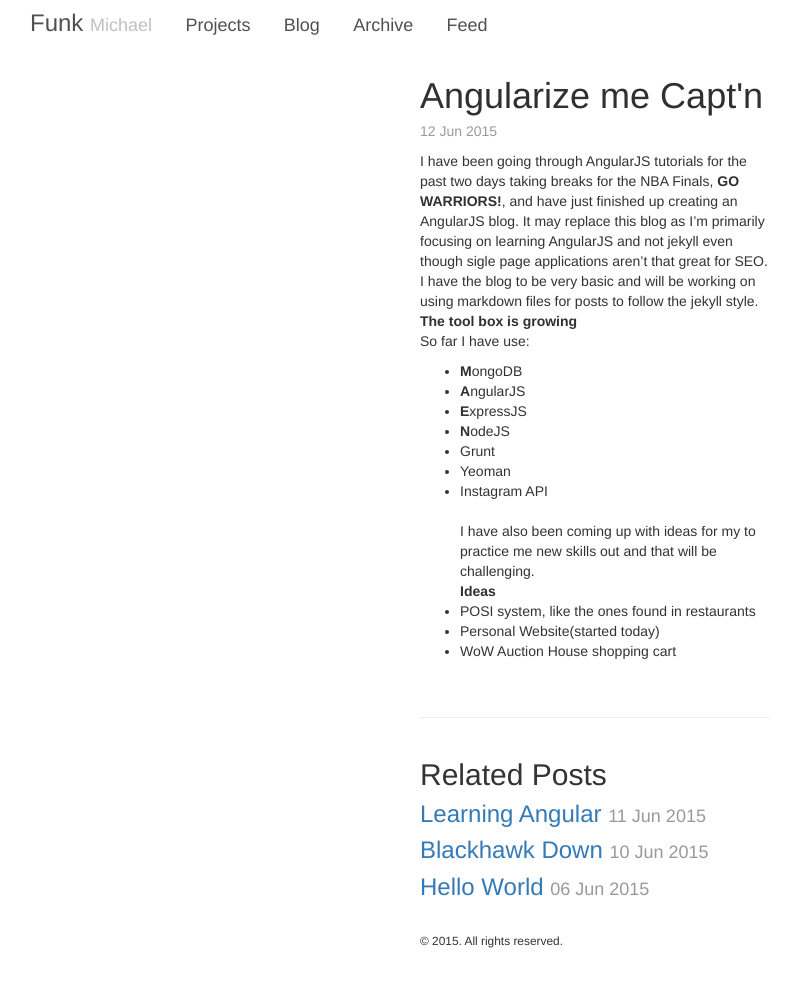
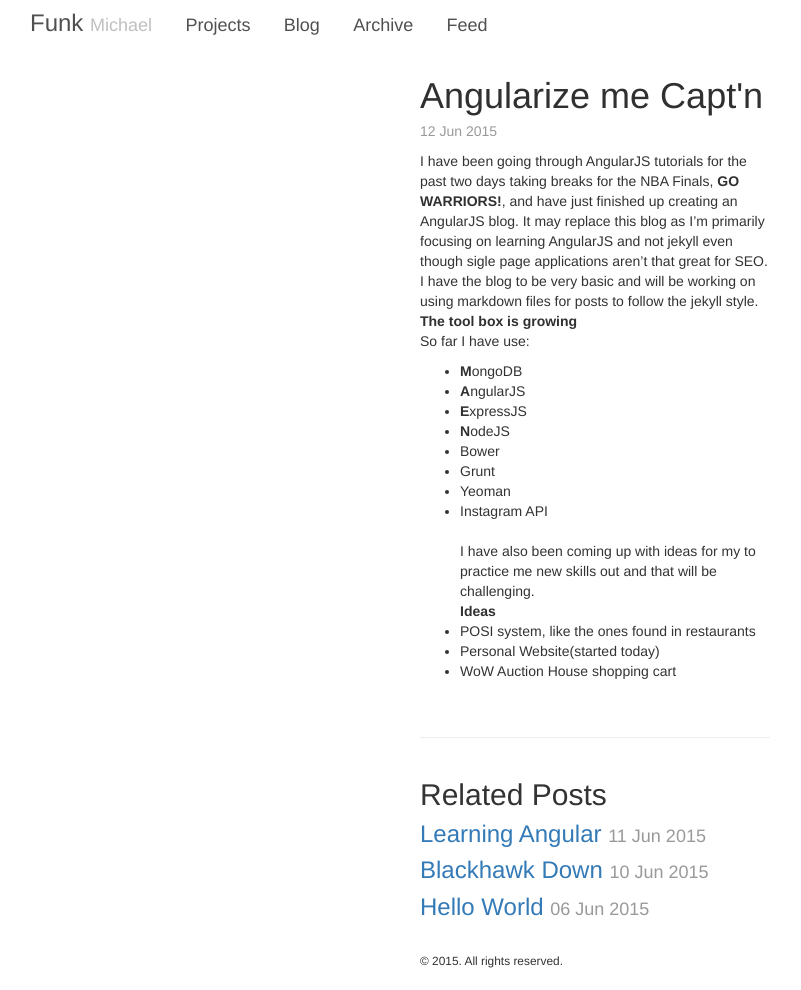
Before and after one commit to mafunk92/mafunk92.github.io, a Jekyll site: the page built from blog/_posts/2015-06-12-ngBlog.md, in a window 1280 px wide. Shown: the whole page, without its empty margins (45-846 px from the left). Built offline with Jekyll 4.4.1, drawn with Linux system fonts in a browser that asks for light colours.

Commit message:
Update 2015-06-12-ngBlog.md

```diff
--- a/blog/_posts/2015-06-12-ngBlog.md
+++ b/blog/_posts/2015-06-12-ngBlog.md
@@ -13,6 +13,7 @@ So far I have use:<br>
 - **A**ngularJS<br>
 - **E**xpressJS<br>
 - **N**odeJS<br>
+- Bower
 - Grunt<br>
 - Yeoman<br>
 - Instagram API<br>
```
